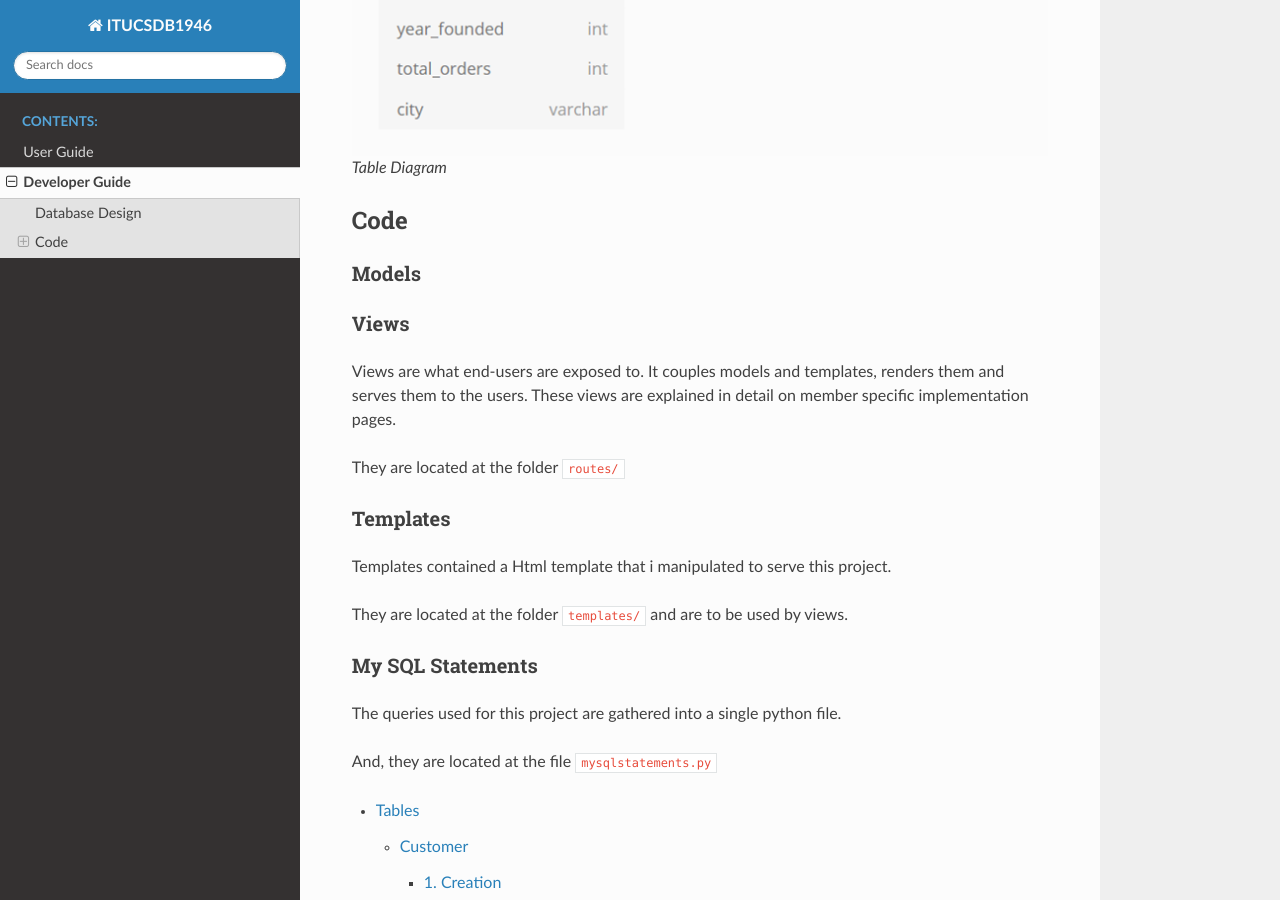
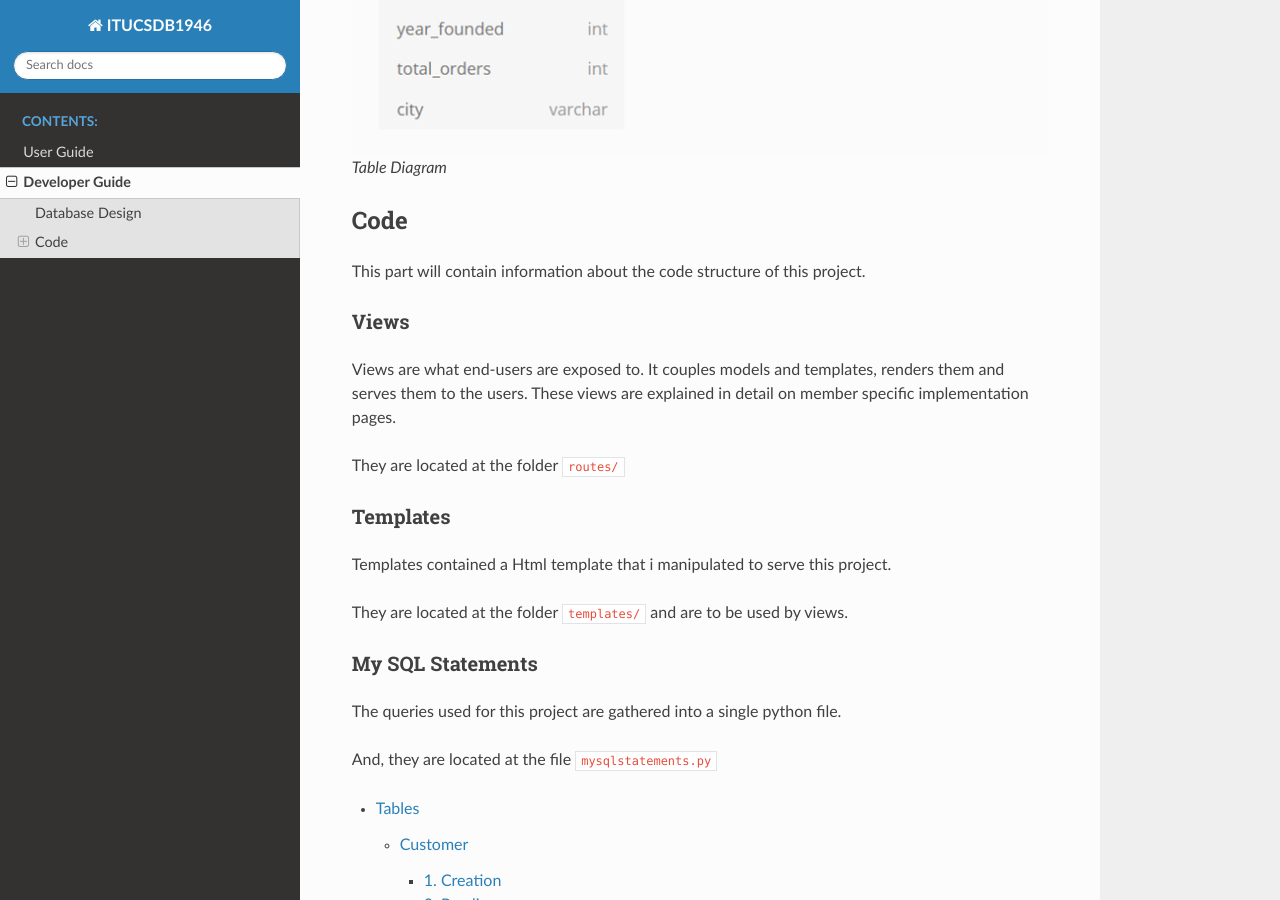
Before and after one commit to itucsdb1946/itucsdb1946, a Sphinx documentation site: the page built from docs/source/developer/index.rst, in a window 1280 px wide and 900 px high, scrolled down 800 px. Built offline with Sphinx 7.4.7 and the Read the Docs theme 2.0.0, drawn with Linux system fonts in a browser that asks for light colours.

Commit message:
Update index.rst

```diff
--- a/docs/source/developer/index.rst
+++ b/docs/source/developer/index.rst
@@ -13,9 +13,7 @@ Database Design
 Code
 ------
 
-
-Models
-^^^^^^
+This part will contain information about the code structure of this project.
 
 Views
 ^^^^^
```
